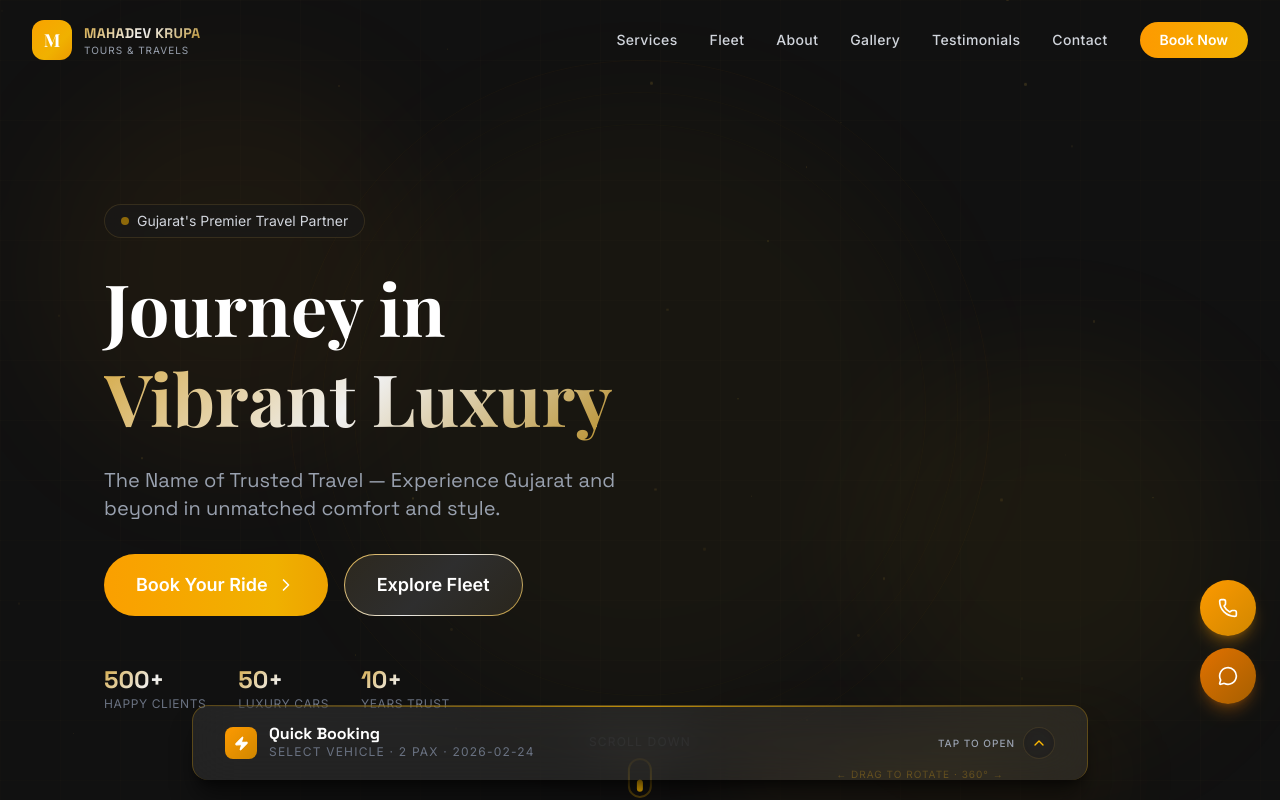
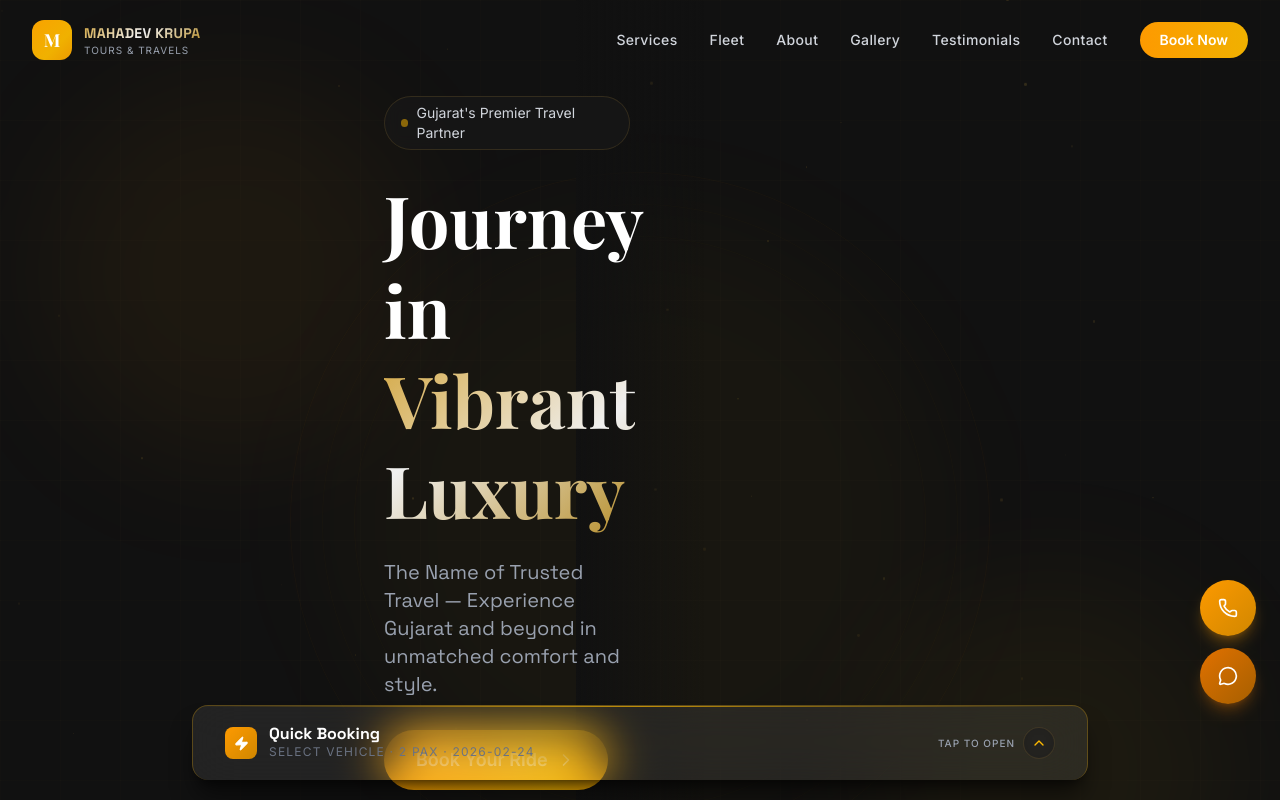
Before and after one commit to SanketVadchhak/Mahadev-Krupa, a Next.js app: page / in a window 1280 px wide. Shown: the top 800 px of the page. Built offline with nearby package versions, Linux system fonts and the light colour scheme; a web font is replaced by a local one.

Commit message:
Make Urus full-height hero: abs positioned right half, useEffect script load

```diff
--- a/app/components/sections/HeroSection.tsx
+++ b/app/components/sections/HeroSection.tsx
@@ -37,7 +37,8 @@ export default function HeroSection() {
             </div>
 
             <motion.div style={{ opacity }} className="relative z-10 max-w-7xl mx-auto px-4 sm:px-6 lg:px-8 pt-20 sm:pt-24">
-                <div className="grid lg:grid-cols-2 gap-8 lg:gap-12 items-center">
+                {/* Left text — constrained to ~half width on desktop so car shines through */}
+                <div className="lg:max-w-[48%]">
 
                     {/* Left — text content */}
                     <motion.div>
@@ -112,38 +113,35 @@ export default function HeroSection() {
                             ))}
                         </motion.div>
                     </motion.div>
+                </div>{/* ← close left-col div */}
+            </motion.div>{/* ← close max-w wrapper */}
 
-                    {/* Right — 3D Urus */}
-                    <motion.div className="mt-8 lg:mt-0">
-                        <motion.div
-                            initial={{ opacity: 0, scale: 0.9 }}
-                            animate={{ opacity: 1, scale: 1 }}
-                            transition={{ duration: 1, delay: 0.5, ease: 'easeOut' }}
-                        >
-                            <UrusViewer />
-                            <div className="text-center mt-2">
-                                <p className="text-xs text-gray-500 tracking-widest uppercase">2023 Lamborghini Urus Performante</p>
-                            </div>
-                        </motion.div>
-                    </motion.div>
-                </div>
-            </motion.div>
+            {/* ── Urus — absolutely positioned, right half, full hero height ── */}
+            {/* Hidden on mobile (shows below on small screens), visible lg+ */}
+            <div className="hidden lg:block absolute right-0 top-0 bottom-0 w-[55%] pointer-events-auto">
+                <motion.div
+                    initial={{ opacity: 0, x: 60 }}
+                    animate={{ opacity: 1, x: 0 }}
+                    transition={{ duration: 1.2, delay: 0.4, ease: 'easeOut' }}
+                    style={{ width: '100%', height: '100%' }}
+                >
+                    <UrusViewer />
+                </motion.div>
+                {/* Gradient mask so left text stays readable */}
+                <div className="absolute inset-y-0 left-0 w-32 bg-gradient-to-r from-dark-bg to-transparent pointer-events-none" />
+            </div>
 
-            {/* Scroll indicator */}
-            <motion.div
-                animate={{ y: [0, 10, 0] }}
-                transition={{ duration: 2, repeat: Infinity }}
-                className="absolute bottom-8 left-1/2 -translate-x-1/2 flex flex-col items-center gap-2"
-            >
-                <p className="text-xs text-gray-500 tracking-widest uppercase">Scroll Down</p>
-                <div className="w-6 h-10 rounded-full border-2 border-amber-400/30 flex items-start justify-center p-1">
-                    <motion.div
-                        animate={{ y: [0, 16, 0] }}
-                        transition={{ duration: 2, repeat: Infinity }}
-                        className="w-1.5 h-3 rounded-full bg-gradient-to-b from-amber-400 to-yellow-500"
-                    />
-                </div>
-            </motion.div>
+            {/* ── Mobile: car below the text ── */}
+            <div className="lg:hidden w-full mt-4" style={{ height: '55vw', minHeight: 260, maxHeight: 420 }}>
+                <motion.div
+                    initial={{ opacity: 0, y: 30 }}
+                    animate={{ opacity: 1, y: 0 }}
+                    transition={{ duration: 1, delay: 0.6 }}
+                    style={{ width: '100%', height: '100%' }}
+                >
+                    <UrusViewer />
+                </motion.div>
+            </div>
         </section>
     );
 }
--- a/app/components/ui/UrusViewer.tsx
+++ b/app/components/ui/UrusViewer.tsx
@@ -1,44 +1,44 @@
 'use client';
 
-import Script from 'next/script';
+import { useEffect } from 'react';
 
 // Types for model-viewer are declared globally in app/model-viewer.d.ts
 
 export default function UrusViewer() {
+    // Inject the model-viewer script programmatically — next/script with type="module"
+    // is unreliable; useEffect guarantees client-side injection with no SSR issues.
+    useEffect(() => {
+        if (document.querySelector('#model-viewer-script')) return; // already loaded
+        const script = document.createElement('script');
+        script.id = 'model-viewer-script';
+        script.type = 'module';
+        script.src = 'https://ajax.googleapis.com/ajax/libs/model-viewer/3.4.0/model-viewer.min.js';
+        document.head.appendChild(script);
+    }, []);
+
     return (
-        <div className="relative w-full" style={{ height: 'clamp(360px, 60vw, 700px)' }}>
-
-            {/* Load model-viewer from CDN — completely outside webpack, no compile delay */}
-            <Script
-                type="module"
-                src="https://ajax.googleapis.com/ajax/libs/model-viewer/3.4.0/model-viewer.min.js"
-                strategy="afterInteractive"
-            />
-
-            {/*
-        camera-orbit: "theta phi radius"
-          theta = horizontal angle | phi = vertical angle | radius = distance (smaller = bigger car)
-          Increase exposure to brighten, shadow-intensity for depth
-      */}
+        <div style={{ width: '100%', height: '100%', position: 'relative' }}>
+            {/* @ts-ignore – typed globally in model-viewer.d.ts */}
             <model-viewer
                 src="/urus/source/2023_lamborghini_urus_performante.glb"
                 alt="2023 Lamborghini Urus Performante"
                 auto-rotate=""
-                auto-rotate-delay="300"
-                rotation-per-second="22deg"
+                auto-rotate-delay="200"
+                rotation-per-second="20deg"
                 camera-controls=""
                 disable-zoom=""
-                camera-orbit="30deg 78deg 3.2m"
-                min-camera-orbit="auto 60deg 2.5m"
-                max-camera-orbit="auto 100deg 6m"
-                min-field-of-view="30deg"
-                max-field-of-view="45deg"
+                camera-orbit="20deg 82deg 2.2m"
+                min-camera-orbit="auto 60deg 1.8m"
+                max-camera-orbit="auto 95deg 4m"
+                min-field-of-view="25deg"
+                max-field-of-view="40deg"
                 environment-image="neutral"
-                shadow-intensity="1"
-                shadow-softness="0.9"
-                exposure="1.5"
+                shadow-intensity="1.2"
+                shadow-softness="0.8"
+                exposure="1.6"
                 loading="eager"
                 style={{
+                    display: 'block',
                     width: '100%',
                     height: '100%',
                     background: 'transparent',
@@ -47,14 +47,21 @@ export default function UrusViewer() {
             />
 
             {/* Drag hint */}
-            <div className="absolute bottom-3 left-1/2 -translate-x-1/2 pointer-events-none opacity-60">
-                <span className="text-[10px] text-amber-400 tracking-widest uppercase">
+            <div style={{
+                position: 'absolute', bottom: 12, left: '50%', transform: 'translateX(-50%)',
+                pointerEvents: 'none', opacity: 0.6,
+            }}>
+                <span style={{ fontSize: 10, color: '#D4961A', letterSpacing: '0.15em', textTransform: 'uppercase' }}>
                     ← Drag to rotate · 360° →
                 </span>
             </div>
 
             {/* Ground glow */}
-            <div className="absolute bottom-0 left-1/2 -translate-x-1/2 w-3/4 h-10 bg-amber-500/10 blur-2xl rounded-full pointer-events-none" />
+            <div style={{
+                position: 'absolute', bottom: 0, left: '50%', transform: 'translateX(-50%)',
+                width: '80%', height: 40, background: 'rgba(212,150,26,0.08)',
+                borderRadius: 9999, filter: 'blur(20px)', pointerEvents: 'none',
+            }} />
         </div>
     );
 }
```
